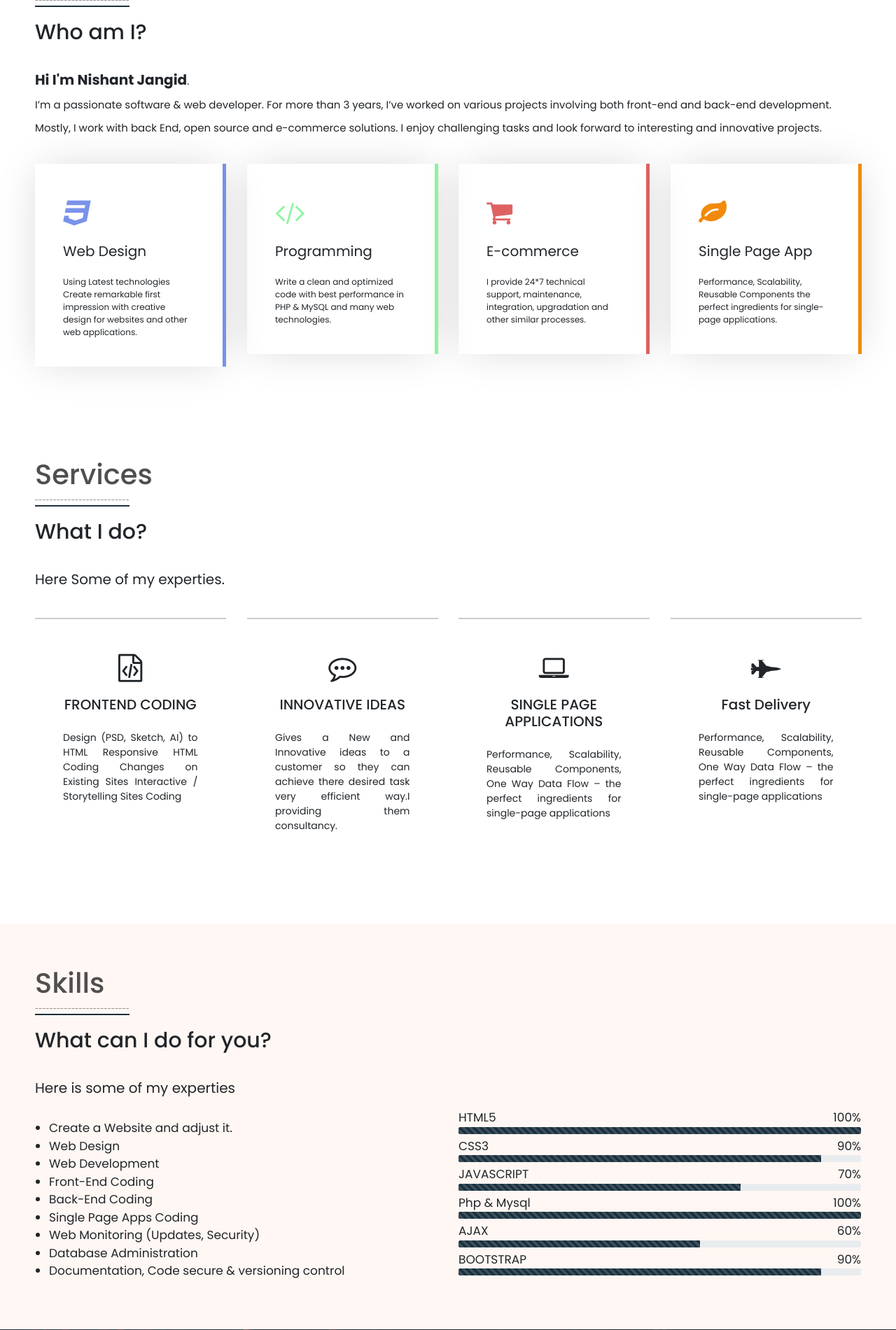
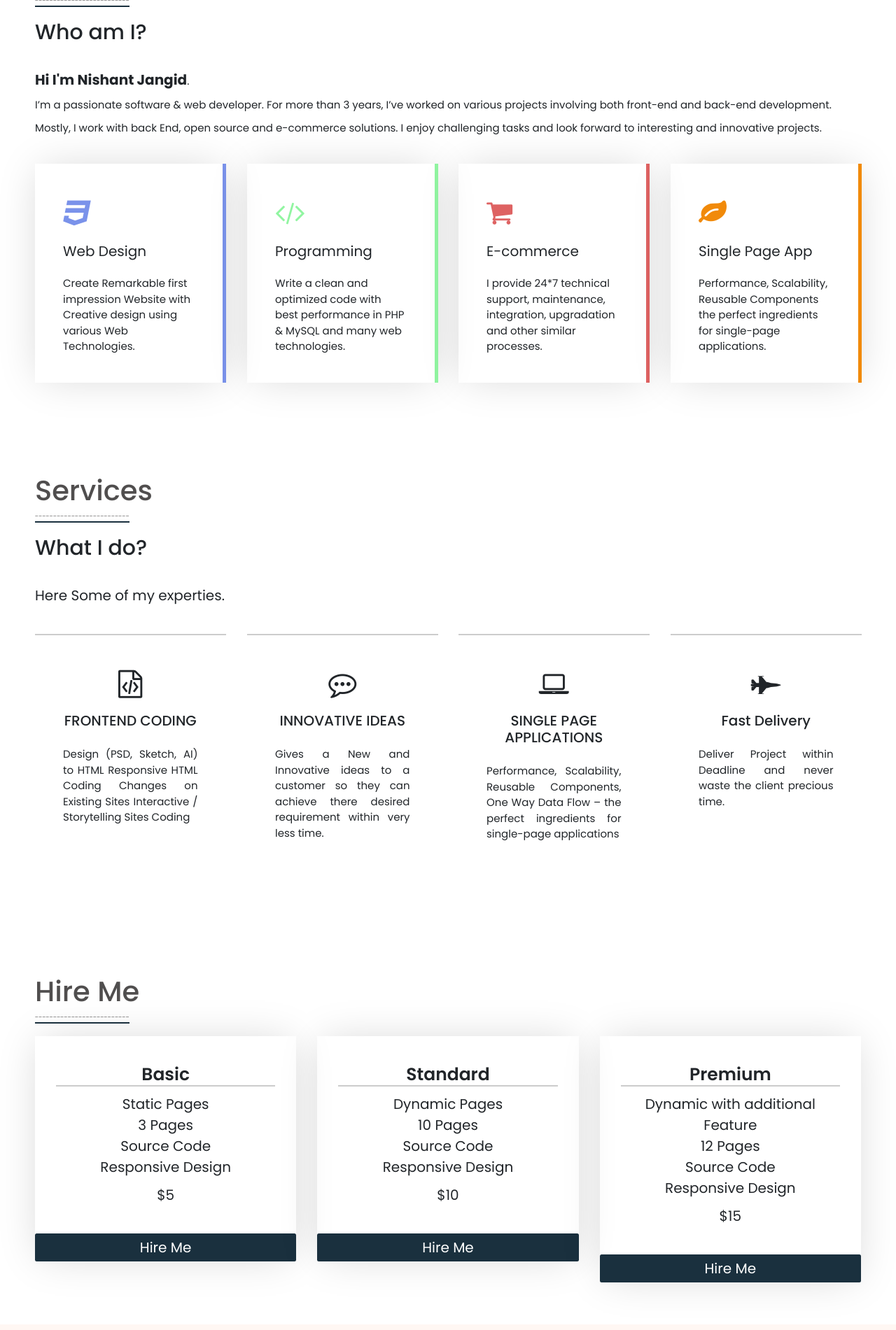
Before and after one commit to nishantjangid/nishantjangid.github.com, a PHP site: page / in a window 1280 px wide. Shown: the part 920-2821 px from the top of the page at 70% size. Run offline with PHP 8.4, Linux system fonts and the light colour scheme.

Commit message:
Upload All File

```diff
--- a/css/style.css
+++ b/css/style.css
@@ -248,12 +248,12 @@ html {
   width: 100%;
   animation-duration: 0.5s;
 }
-.content button {
+.content .container-fluid button {
   margin: 10px;
   background: #1a303e;
   font-size: 2rem;
 }
-.content button:hover {
+.content .container-fluid button:hover {
   background: #1a303e;
 }
 
@@ -311,8 +311,9 @@ html {
   padding: 1rem 0;
 }
 .content #aboutSection .aboutBox span {
-  font-size: 1.2rem;
+  font-size: 1.5rem;
   padding: 1rem 0;
+  text-align: justify;
 }
 
 /*services Section Start */
@@ -348,10 +349,41 @@ html {
   padding: 1rem 0;
 }
 .content #services .serviceBox p {
-  font-size: 1.4rem;
+  font-size: 1.5rem;
   padding: 1rem 0;
   text-align: justify;
 }
+/*services Section End */
+
+/* HireMe Section Start */
+#hireme .gigBx
+{
+  box-shadow: 0px 0px 56px -8px rgba(0, 0, 0, 0.17);
+  margin-bottom: 2rem;
+}
+#hireme .gigBx a{
+  width: 100%;
+  background: #1a303e;
+  font-size: 2rem;
+  cursor: pointer;
+}
+#hireme .gigBx .gigDetail{
+  padding:4rem 3rem;
+  text-align: center !important;
+}
+#hireme .gigBx .gigDetail h3{
+  font-size: 2.5rem;
+  font-weight: 600;
+  border-bottom: 2px solid #ccc;
+  margin-bottom: 1rem;
+}
+#hireme .gigBx .gigDetail ul,#hireme .gigBx .gigDetail span
+{
+  list-style: none;
+  font-size: 2rem;
+}
+
+/* HireMe Section End */
 
 /* Skills Section Start */
 .content #skills {
@@ -488,6 +520,8 @@ html {
   color: #fff;
   box-shadow: 0 0 3px black;
   border-radius: none !important;
+  background: #1a303e;
+  font-size: 2rem;
 }
 .content #contactus form button:hover {
   color: #fff;
--- a/index.php
+++ b/index.php
@@ -8,7 +8,7 @@
     <!-- <link rel="stylesheet" href="css/animate.min.css"> -->
     <link rel="stylesheet" href="css/font-awesome.min.css">
     <link rel="stylesheet" href="css/aos.css" />
-    <!-- <link rel="stylesheet" href="css/owl.carousel.min.css"> -->
+    <link rel="stylesheet" href="css/owl.carousel.min.css">
 </head>
 <body onload="myFunction()">
 <section class="sidebarMenu"> <!--sidebarMenu start-->
@@ -88,7 +88,7 @@
                     <div class="aboutBox aboutBox2" data-aos="flip-up">
                         <i class="fa fa-css3"></i>
                         <p>Web Design</p>
-                        <span>Using Latest technologies Create remarkable first impression with creative design for websites and other web applications.</span>
+                        <span>Create Remarkable first impression Website with Creative design using various Web Technologies.</span>
                     </div>
                 </div>
                 <div class="col-md-12 col-lg-3 col-12">
@@ -140,7 +140,7 @@
                     <div class="serviceBox" data-aos="zoom-in-up" data-aos-duration="2000">
                         <span><i class="fa  fa-commenting-o"></i></span>
                         <h4>INNOVATIVE IDEAS</h4>
-                        <p>Gives a New and Innovative ideas to a customer so they can achieve there desired task very efficient way.I providing them consultancy.</p>
+                        <p>Gives a New and Innovative ideas to a customer so they can achieve there desired requirement within very less time.</p>
                     </div>
                 </div>
                 <div class="col-md-12 col-lg-3 col-12">
@@ -154,12 +154,71 @@
                     <div class="serviceBox" data-aos="zoom-in-up" data-aos-duration="10000">
                         <span><i class="fa fa-fighter-jet"></i></span>
                         <h4>Fast Delivery</h4>
-                        <p>Performance, Scalability, Reusable Components, One Way Data Flow – the perfect ingredients for single-page applications</p>
+                        <p>Deliver Project within Deadline and never waste the client precious time.</p>
                     </div>
                 </div>
             </div>
         </section>
         <!-- Services Section End -->
+
+        <!-- Hireme Section Start -->
+        <section id="hireme" class="allSectionSideSpaces">
+            <div class="col-md-12 col-lg-12 sideSpacesNone">
+                <div class="allSectionHeading" data-aos="fade-right">
+                    <h1>Hire Me</h1>
+                </div>
+            </div>
+
+            <div class="row">
+                <div class="col-md-12 col-lg-4 col-12">
+                    <div class="gigBx">
+                        <div class="gigDetail">
+                            <h3>Basic</h3>
+                            <ul>
+                                <li>Static Pages</li>
+                                <li>3 Pages</li>
+                                <li>Source Code</li>
+                                <li>Responsive Design</li>
+
+                            </ul>
+                            <span>$5</span>
+                        </div>
+                        <a href="mailto:nishantsharma39262@gmail.com" class='btn text-white'>Hire Me</a>
+                    </div>
+                </div>
+                <div class="col-md-12 col-lg-4 col-12">
+                    <div class="gigBx">
+                        <div class="gigDetail">
+                            <h3>Standard</h3>
+                            <ul>
+                                <li>Dynamic Pages</li>
+                                <li>10 Pages</li>
+                                <li>Source Code</li>
+                                <li>Responsive Design</li>
+                            </ul>
+                            <span>$10</span>
+                        </div>
+                        <a href="mailto:nishantsharma39262@gmail.com" class='btn text-white'>Hire Me</a>
+                    </div>
+                </div>
+                <div class="col-md-12 col-lg-4 col-12">
+                    <div class="gigBx">
+                        <div class="gigDetail">
+                            <h3>Premium</h3>
+                            <ul>
+                                <li>Dynamic with additional Feature</li>
+                                <li>12 Pages</li>
+                                <li>Source Code</li>
+                                <li>Responsive Design</li>
+                            </ul>
+                            <span>$15</span>
+                        </div>
+                        <a href="mailto:nishantsharma39262@gmail.com" class='btn text-white'>Hire Me</a>
+                    </div>
+                </div>
+            </div>
+        </section>
+        <!-- Hireme Section End -->
 
         <!-- Skills Section  Start-->
         <section id="skills" class="allSectionSideSpaces">
@@ -344,7 +403,7 @@
             </div>
         </div>
         <!-- Modal on Submit Message End-->
-        <div class="box">
+        <!-- <div class="box"> -->
 
     </div>
 
@@ -359,60 +418,13 @@
 <script async  src="js/typer.js"></script>
 <script src="js/jquery.counterup.min.js"></script>
 <script src="js/jquery.waypoints.min.js"></script>
-<!-- <script src="js/owl.carousel.min.js"></script> -->
+<script src="js/owl.carousel.min.js"></script>
 
 <script type="text/javascript">
     var preloader = document.getElementById('preloader');
     function myFunction(){
         preloader.style.display = 'none';
     }
-    // Mail Sending script
-	// function sendEmail()
-	// {
-	// 	var name = $("#name");
-	// 	var email = $("#email");
-	// 	var subject = $("#subject");
-	// 	var body = $("#body");
-
-	// 	if(isNotEmpty(name) && isNotEmpty(email)&& isNotEmpty(subject)&& isNotEmpty(body))
-	// 	{
-	// 		$.ajax({
-	// 			url:'sendmail.php',
-	// 			method:'POST',
-	// 			dataType:'json',
-	// 			data:{
-	// 				name:name.val(),
-	// 				email:email.val(),
-	// 				subject:subject.val(),
-	// 				body:body.val()
-	// 			},
-	// 			success:function(response)
-	// 			{
-	// 				$('#myform')[0].reset();
-    //                 setTimeout(function(){
-    //                     $('#ModalBox').show();
-    //                 },1000);
-    //                 setTimeout(function(){
-    //                     $('#ModalBox').hide();
-    //                 },3000)
-	// 			}
-
-	// 		});
-	// 	}
-	// }
-	// function isNotEmpty(caller)
-	// {
-	// 	if(caller.val() == "")
-	// 	{
-	// 		caller.css('border','1px solid red');
-	// 		return false;
-	// 	}
-	// 	else
-	// 	{
-	// 		caller.css('border','');
-	// 		return true;
-	// 	}
-	// }
 </script>
 </body>
 </html>
--- a/js/main.js
+++ b/js/main.js
@@ -39,7 +39,7 @@ $(document).ready(function(){
     // });
     // AOS Script
     AOS.init({
-        duration:1500
+        duration:1500,
     });
     // Number Counter
     $('.counter').counterUp({
```
